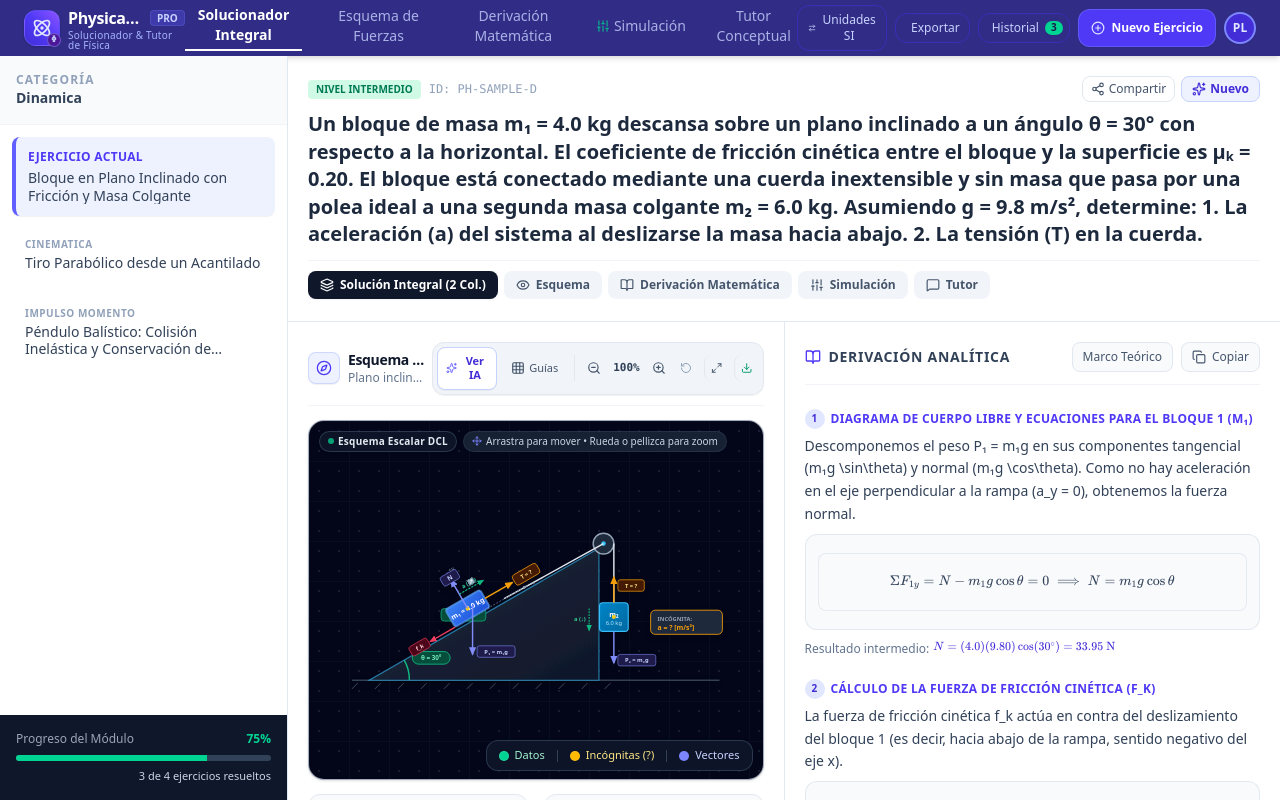
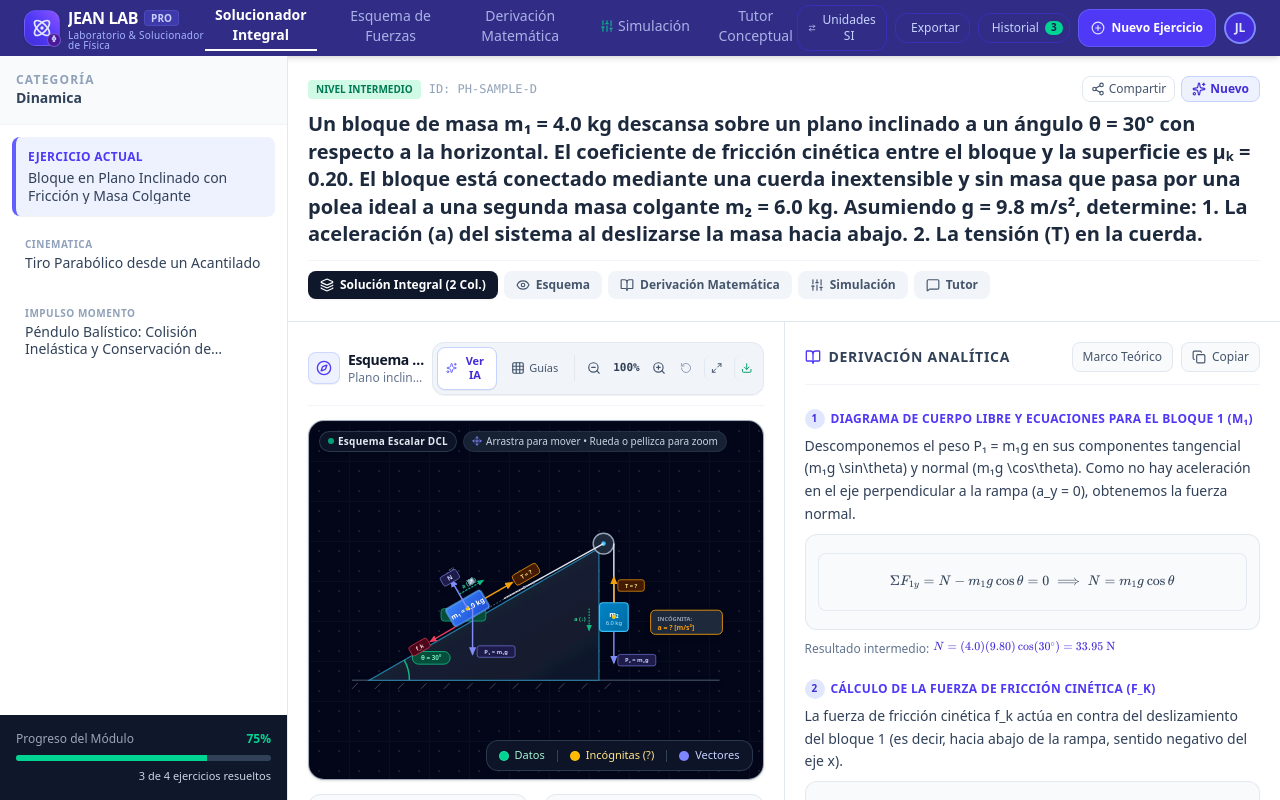
Before and after one commit to drdfrefire-rgb/Tarea-Yesi, a React (Vite) app: page / in a window 1280 px wide. Built offline with nearby package versions, Linux system fonts and the light colour scheme.

Commit message:
refactor: rename project to JEAN LAB
Update branding across metadata, HTML tags, and UI components to align with the new project name.

```diff
--- a/index.html
+++ b/index.html
@@ -3,10 +3,10 @@
   <head>
     <meta charset="UTF-8" />
     <meta name="viewport" content="width=device-width, initial-scale=1.0" />
-    <title>PhysicaLab - Solucionador & Tutor de Física</title>
-    <meta name="description" content="Plataforma interactiva para la resolución paso a paso de ejercicios de física, esquemas gráficos vectoriales con cantidades conocidas e incógnitas, y tutor inteligente conceptual." />
-    <meta property="og:title" content="PhysicaLab - Solucionador & Tutor de Física" />
-    <meta property="og:description" content="Plataforma interactiva para la resolución paso a paso de ejercicios de física, esquemas gráficos vectoriales con cantidades conocidas e incógnitas, y tutor inteligente conceptual." />
+    <title>JEAN LAB - Solucionador & Tutor de Física</title>
+    <meta name="description" content="JEAN LAB: Plataforma interactiva avanzada para la resolución paso a paso de ejercicios de física, esquemas gráficos vectoriales y tutor inteligente conceptual." />
+    <meta property="og:title" content="JEAN LAB - Solucionador & Tutor de Física" />
+    <meta property="og:description" content="JEAN LAB: Plataforma interactiva avanzada para la resolución paso a paso de ejercicios de física, esquemas gráficos vectoriales y tutor inteligente conceptual." />
     <meta property="og:type" content="website" />
     <meta name="twitter:card" content="summary_large_image" />
   </head>
--- a/metadata.json
+++ b/metadata.json
@@ -1,6 +1,6 @@
 {
-  "name": "Solucionador de Física",
-  "description": "PhysicaLab: Plataforma interactiva para la resolución de ejercicios de física con esquemas gráficos vectoriales de cantidades conocidas e incógnitas, derivación paso a paso y tutor conceptual inteligente.",
+  "name": "JEAN LAB",
+  "description": "JEAN LAB: Plataforma interactiva avanzada para la resolución de ejercicios de física con esquemas gráficos vectoriales, derivación paso a paso y tutor conceptual inteligente.",
   "requestFramePermissions": [],
   "majorCapabilities": ["MAJOR_CAPABILITY_SERVER_SIDE_GEMINI_API"]
 }
--- a/src/components/Navbar.tsx
+++ b/src/components/Navbar.tsx
@@ -63,14 +63,14 @@
           <div className="flex flex-col leading-none min-w-0">
             <div className="flex items-center gap-1.5">
               <span className="font-extrabold tracking-tight text-sm sm:text-base text-white truncate">
-                PhysicaLab
+                JEAN LAB
               </span>
               <span className="hidden sm:inline-flex items-center px-1.5 py-0.5 rounded text-[10px] font-semibold bg-indigo-500/30 text-indigo-200 border border-indigo-400/20">
                 PRO
               </span>
             </div>
             <span className="hidden sm:inline text-[10px] text-indigo-300 font-medium tracking-wide">
-              Solucionador & Tutor de Física
+              Laboratorio & Solucionador de Física
             </span>
           </div>
         </div>
@@ -177,9 +177,9 @@
         {/* User avatar badge */}
         <div
           className="w-7 h-7 sm:w-8 sm:h-8 rounded-full bg-indigo-700 border-2 border-indigo-400 flex items-center justify-center text-[10px] sm:text-xs font-bold text-indigo-100 shrink-0 select-none shadow-xs"
-          title="Sesión de Física Activa (PhysicaLab)"
+          title="Sesión de Física Activa (JEAN LAB)"
         >
-          PL
+          JL
         </div>
       </div>
     </nav>
```
